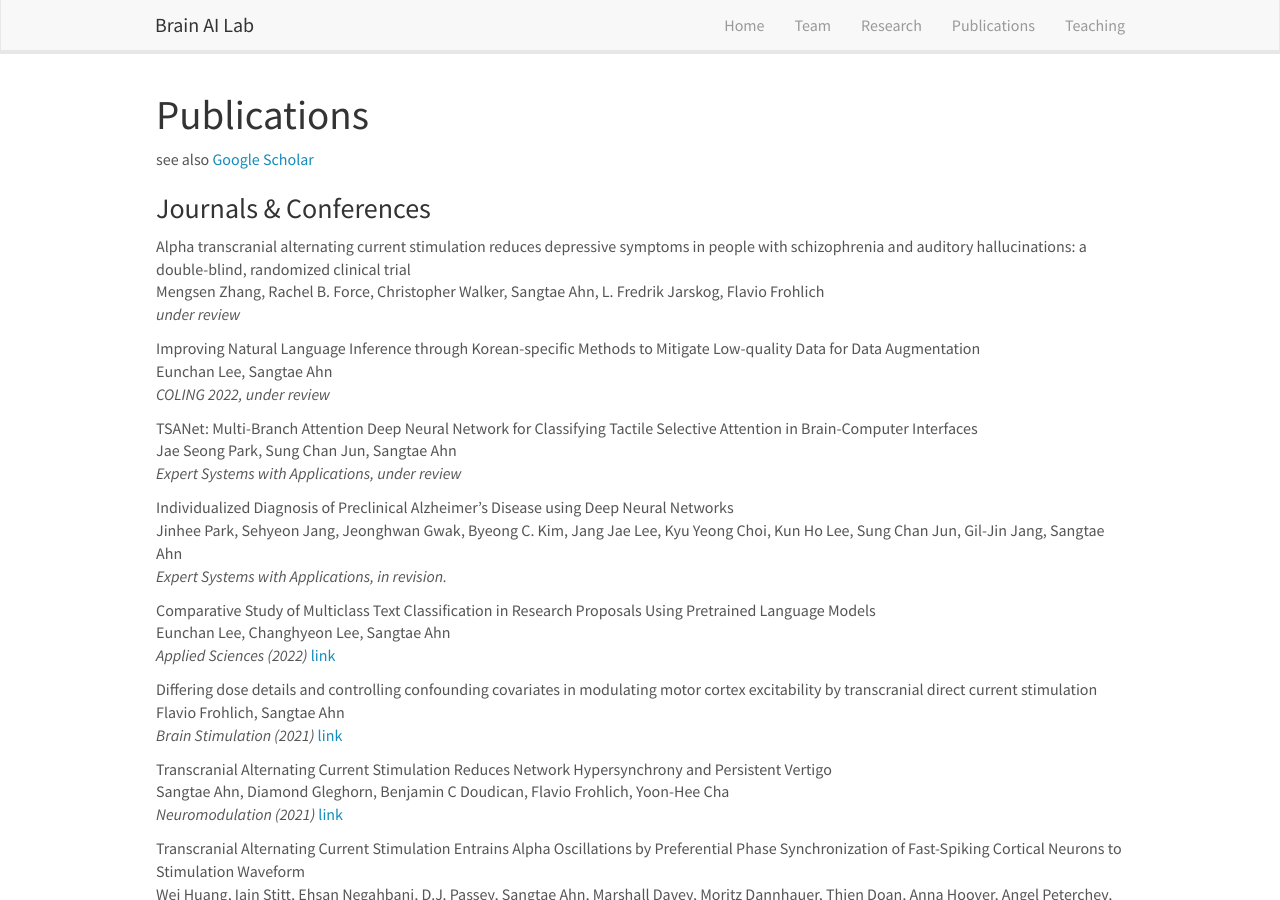
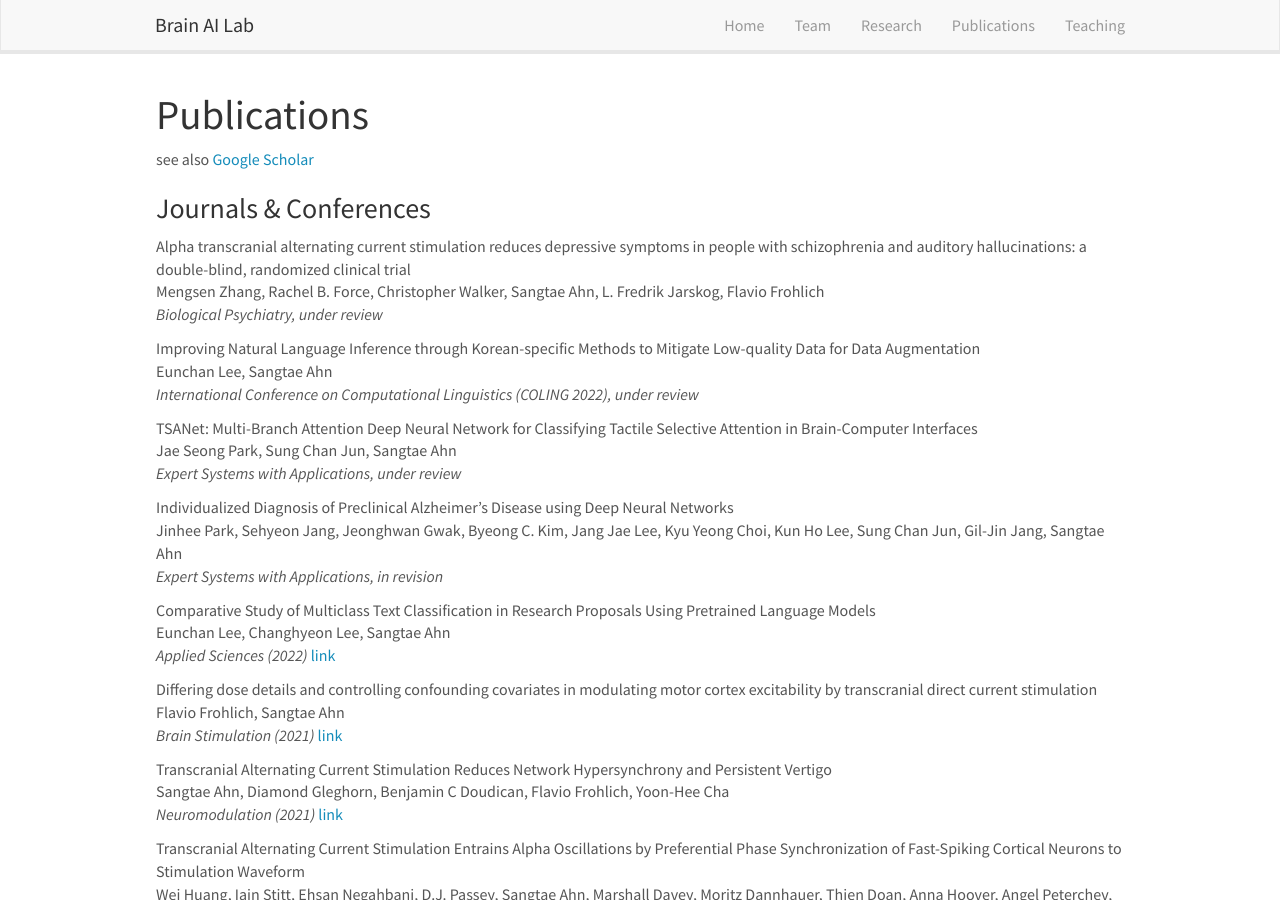
Before and after one commit to KNU-BrainAI/knu-brainai.github.io, a Jekyll site: the page built from _pages/publications.md, in a window 1280 px wide and 900 px high. Built offline with Jekyll 4.4.1, drawn with Linux system fonts in a browser that asks for light colours; nearby versions of some CDN libraries.

Commit message:
Update publist.yml

```diff
--- a/_data/publist.yml
+++ b/_data/publist.yml
@@ -1,10 +1,10 @@
 - title: "Alpha transcranial alternating current stimulation reduces depressive symptoms in people with schizophrenia and auditory hallucinations: a double-blind, randomized clinical trial"
   authors: Mengsen Zhang, Rachel B. Force, Christopher Walker, Sangtae Ahn, L. Fredrik Jarskog, Flavio Frohlich
-  journal: under review
+  journal: Biological Psychiatry, under review
 
 - title: "Improving Natural Language Inference through Korean-specific Methods to Mitigate Low-quality Data for Data Augmentation"
   authors: Eunchan Lee, Sangtae Ahn
-  journal: COLING 2022, under review
+  journal: International Conference on Computational Linguistics (COLING 2022), under review
 
 - title: "TSANet: Multi-Branch Attention Deep Neural Network for Classifying Tactile Selective Attention in Brain-Computer Interfaces"
   authors: Jae Seong Park, Sung Chan Jun, Sangtae Ahn
@@ -14,7 +14,7 @@
   image:
   description:
   authors: Jinhee Park, Sehyeon Jang, Jeonghwan Gwak, Byeong C. Kim, Jang Jae Lee, Kyu Yeong Choi, Kun Ho Lee, Sung Chan Jun, Gil-Jin Jang, Sangtae Ahn
-  journal: Expert Systems with Applications, in revision.
+  journal: Expert Systems with Applications, in revision
 
 - title: "Comparative Study of Multiclass Text Classification in Research Proposals Using Pretrained Language Models"
   authors: Eunchan Lee, Changhyeon Lee, Sangtae Ahn
```
